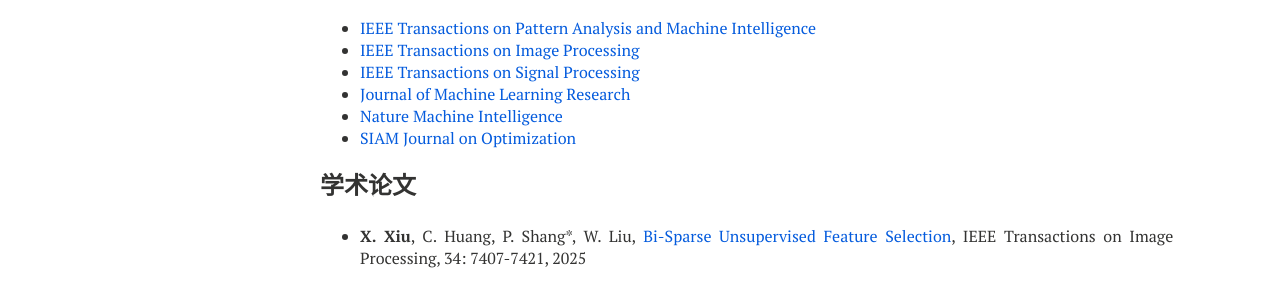
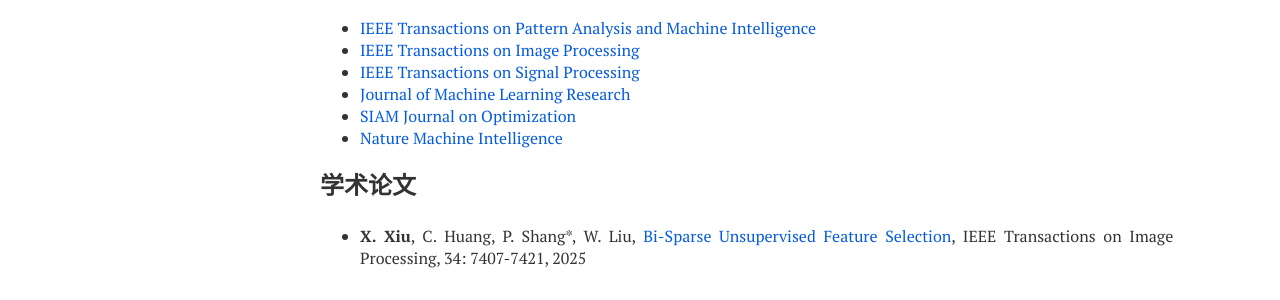
Before and after one commit to xianchaoxiu/xianchaoxiu.github.io, a Jekyll site: the page built from chinese/reading/index.md, in a window 1280 px wide. Shown: the part 357-657 px from the top of the page. Built offline with Jekyll 4.4.1, drawn with Linux system fonts in a browser that asks for light colours; nearby versions of some CDN libraries.

Commit message:
Update index.md

```diff
--- a/chinese/reading/index.md
+++ b/chinese/reading/index.md
@@ -19,8 +19,8 @@ share: false
 *  <a href="https://ieeexplore.ieee.org/xpl/RecentIssue.jsp?punumber=83" class="textlink" target="_blank">IEEE Transactions on Image Processing </a> <br>
 *  <a href="https://ieeexplore.ieee.org/xpl/RecentIssue.jsp?punumber=78" class="textlink" target="_blank">IEEE Transactions on Signal Processing </a> <br>
 *  <a href="https://jmlr.org/" class="textlink" target="_blank">Journal of Machine Learning Research</a> <br>
+*  <a href="https://www.siam.org/publications/siam-journals/siam-journal-on-optimization/" class="textlink" target="_blank">SIAM Journal on Optimization</a> <br>
 *  <a href="https://www.nature.com/natmachintell/" class="textlink" target="_blank">Nature Machine Intelligence </a> <br>
-*  <a href="https://www.siam.org/publications/siam-journals/siam-journal-on-optimization/" class="textlink" target="_blank">SIAM Journal on Optimization</a> <br>
 
 
 ### 学术论文
```
